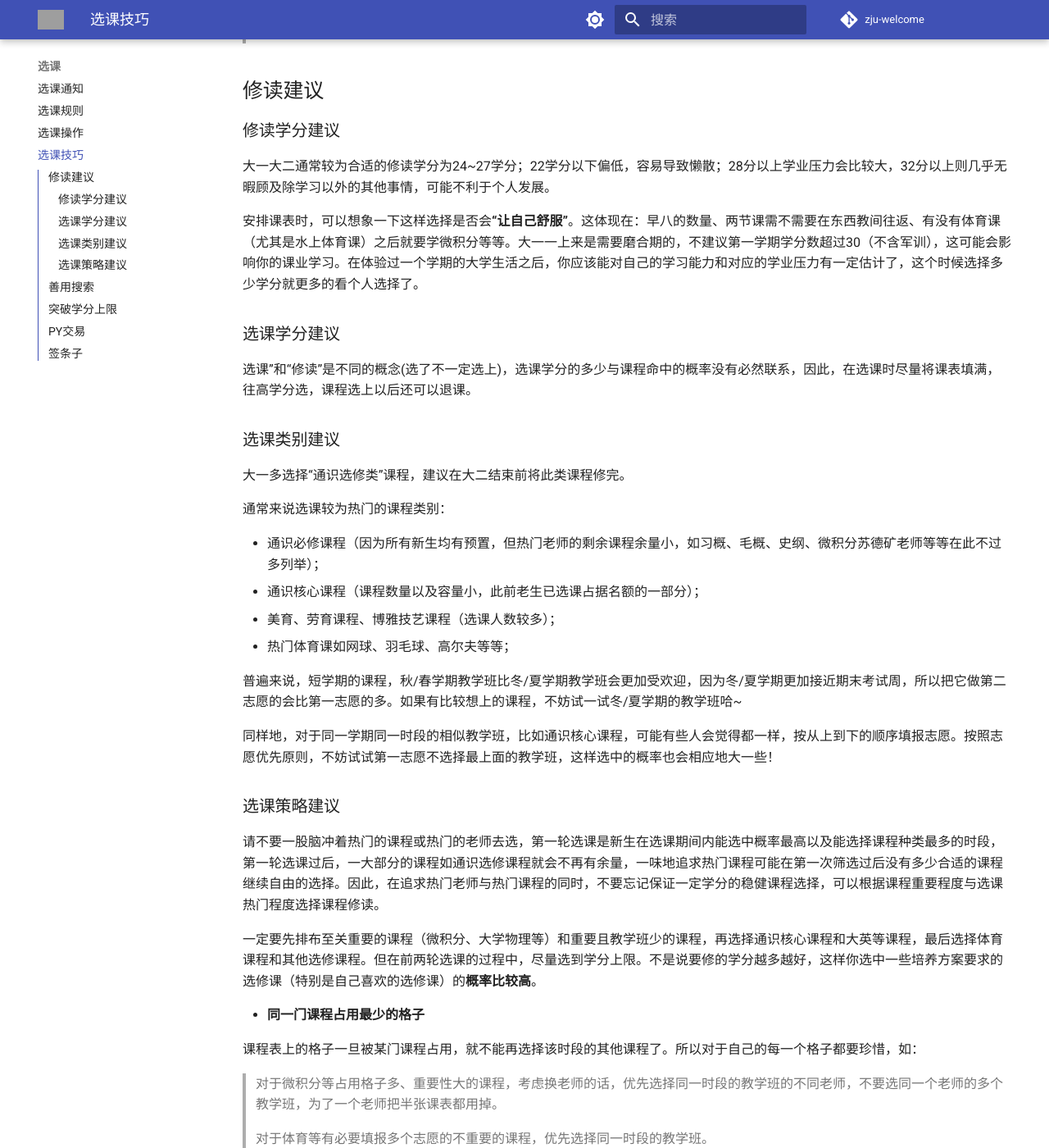
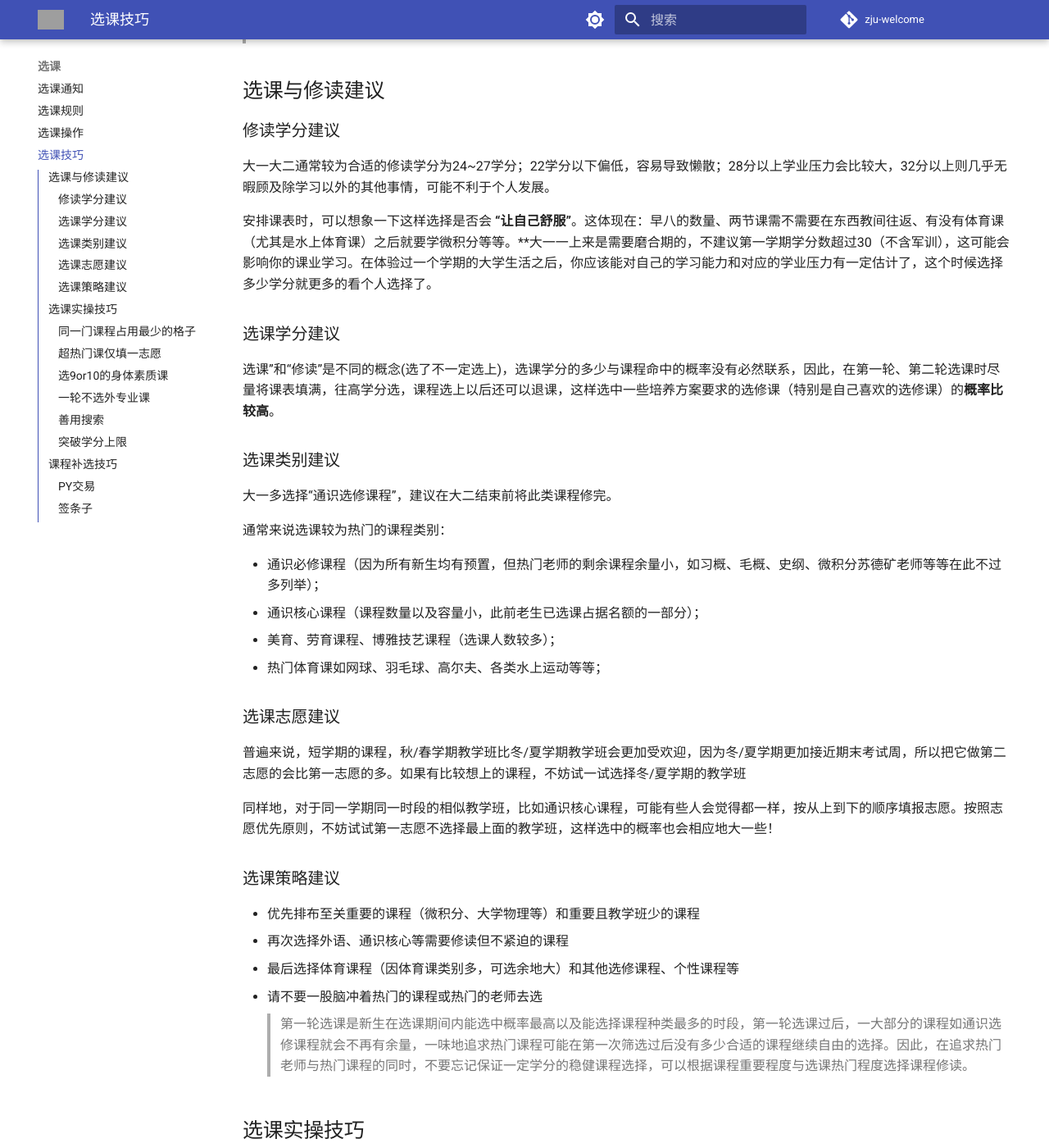
Before and after one commit to mini-full/zju-welcome, an MkDocs documentation site: the page built from docs/course_sys/tricks.md, in a window 1280 px wide and 1400 px high, scrolled down 293 px. Shown: the whole window at 82% size. Built offline with MkDocs 1.6.1 and Material for MkDocs 9.7.7, drawn with Linux system fonts in a browser that asks for light colours; plug-ins that fetch from the network failed and are left out; comment, search, counter and statistics services are not loaded; some of the changed text lies outside the part shown; grey boxes are pictures that could not be loaded.

Commit message:
优化选课建议的结构和表述 (#96)

```diff
--- a/docs/course_sys/tricks.md
+++ b/docs/course_sys/tricks.md
@@ -4,81 +4,87 @@
 >
 > 其实在这里再多的选课建议也是尽可能多的综合不同课程与学院的情况，与实际选课可能发生一定出入，在参考本选课建议的同时，最好的办法还是在第一轮选课期间虚心请教你们所在的学长组学长学姐，相信他们会很愿意用自己的专业经历给你们最好的建议！
 
-## 修读建议
+## 选课与修读建议
 
 ### 修读学分建议
 
 大一大二通常较为合适的修读学分为24~27学分；22学分以下偏低，容易导致懒散；28分以上学业压力会比较大，32分以上则几乎无暇顾及除学习以外的其他事情，可能不利于个人发展。
 
-安排课表时，可以想象一下这样选择是否会**“让自己舒服”**。这体现在：早八的数量、两节课需不需要在东西教间往返、有没有体育课（尤其是水上体育课）之后就要学微积分等等。大一一上来是需要磨合期的，不建议第一学期学分数超过30（不含军训），这可能会影响你的课业学习。在体验过一个学期的大学生活之后，你应该能对自己的学习能力和对应的学业压力有一定估计了，这个时候选择多少学分就更多的看个人选择了。
+安排课表时，可以想象一下这样选择是否会 **“让自己舒服”**。这体现在：早八的数量、两节课需不需要在东西教间往返、有没有体育课（尤其是水上体育课）之后就要学微积分等等。**大一一上来是需要磨合期的，不建议第一学期学分数超过30（不含军训），这可能会影响你的课业学习。在体验过一个学期的大学生活之后，你应该能对自己的学习能力和对应的学业压力有一定估计了，这个时候选择多少学分就更多的看个人选择了。
 
 ### 选课学分建议
 
-选课”和“修读”是不同的概念(选了不一定选上)，选课学分的多少与课程命中的概率没有必然联系，因此，在选课时尽量将课表填满，往高学分选，课程选上以后还可以退课。
+选课”和“修读”是不同的概念(选了不一定选上)，选课学分的多少与课程命中的概率没有必然联系，因此，在第一轮、第二轮选课时尽量将课表填满，往高学分选，课程选上以后还可以退课，这样选中一些培养方案要求的选修课（特别是自己喜欢的选修课）的**概率比较高**。
 
 ### 选课类别建议
 
-大一多选择“通识选修类”课程，建议在大二结束前将此类课程修完。
+大一多选择“通识选修课程”，建议在大二结束前将此类课程修完。
 
 通常来说选课较为热门的课程类别：
 
 - 通识必修课程（因为所有新生均有预置，但热门老师的剩余课程余量小，如习概、毛概、史纲、微积分苏德矿老师等等在此不过多列举）；
 - 通识核心课程（课程数量以及容量小，此前老生已选课占据名额的一部分）；
 - 美育、劳育课程、博雅技艺课程（选课人数较多）；
-- 热门体育课如网球、羽毛球、高尔夫等等；
+- 热门体育课如网球、羽毛球、高尔夫、各类水上运动等等；
 
-普遍来说，短学期的课程，秋/春学期教学班比冬/夏学期教学班会更加受欢迎，因为冬/夏学期更加接近期末考试周，所以把它做第二志愿的会比第一志愿的多。如果有比较想上的课程，不妨试一试冬/夏学期的教学班哈~
+### 选课志愿建议
+
+普遍来说，短学期的课程，秋/春学期教学班比冬/夏学期教学班会更加受欢迎，因为冬/夏学期更加接近期末考试周，所以把它做第二志愿的会比第一志愿的多。如果有比较想上的课程，不妨试一试选择冬/夏学期的教学班
 
 同样地，对于同一学期同一时段的相似教学班，比如通识核心课程，可能有些人会觉得都一样，按从上到下的顺序填报志愿。按照志愿优先原则，不妨试试第一志愿不选择最上面的教学班，这样选中的概率也会相应地大一些！
 
 ### 选课策略建议
 
-请不要一股脑冲着热门的课程或热门的老师去选，第一轮选课是新生在选课期间内能选中概率最高以及能选择课程种类最多的时段，第一轮选课过后，一大部分的课程如通识选修课程就会不再有余量，一味地追求热门课程可能在第一次筛选过后没有多少合适的课程继续自由的选择。因此，在追求热门老师与热门课程的同时，不要忘记保证一定学分的稳健课程选择，可以根据课程重要程度与选课热门程度选择课程修读。
+- 优先排布至关重要的课程（微积分、大学物理等）和重要且教学班少的课程
+- 再次选择外语、通识核心等需要修读但不紧迫的课程
+- 最后选择体育课程（因体育课类别多，可选余地大）和其他选修课程、个性课程等
+- 请不要一股脑冲着热门的课程或热门的老师去选
+  > 第一轮选课是新生在选课期间内能选中概率最高以及能选择课程种类最多的时段，第一轮选课过后，一大部分的课程如通识选修课程就会不再有余量，一味地追求热门课程可能在第一次筛选过后没有多少合适的课程继续自由的选择。因此，在追求热门老师与热门课程的同时，不要忘记保证一定学分的稳健课程选择，可以根据课程重要程度与选课热门程度选择课程修读。
 
-一定要先排布至关重要的课程（微积分、大学物理等）和重要且教学班少的课程，再选择通识核心课程和大英等课程，最后选择体育课程和其他选修课程。但在前两轮选课的过程中，尽量选到学分上限。不是说要修的学分越多越好，这样你选中一些培养方案要求的选修课（特别是自己喜欢的选修课）的**概率比较高**。
+## 选课实操技巧
 
-- **同一门课程占用最少的格子**
+### 同一门课程占用最少的格子
 
 课程表上的格子一旦被某门课程占用，就不能再选择该时段的其他课程了。所以对于自己的每一个格子都要珍惜，如：
 
-> 对于微积分等占用格子多、重要性大的课程，考虑换老师的话，优先选择同一时段的教学班的不同老师，不要选同一个老师的多个教学班，为了一个老师把半张课表都用掉。
->
-> 对于体育等有必要填报多个志愿的不重要的课程，优先选择同一时段的教学班。
+- 对于微积分等占用格子多、重要性大的课程，如考虑更换老师，优先选择同一时段的教学班的不同老师，不要选同一个老师的多个教学班，为了一个老师把半张课表都用掉。
 
-- **超热门课仅填一志愿**
+- 对于体育等有必要填报多个志愿的不重要的课程，优先选择同一时段的教学班。
+
+### 超热门课仅填一志愿
 
 对于每个教学班都非常热门且时段不同的课程（如职业生涯规划的某热门老师的教学班），只填报一个志愿即可。不建议填报多志愿。（当然可以填同一时间不同老师的志愿。）
 
-- **选9or10的身体素质课**
+### 选9or10的身体素质课
 
 因为11-13节能选的课相对比较多（一般为通识选修课），如果选11、12节的身体素质课，会把春夏那一时段两次通识选修的格子都占掉。当然，也可以考虑在第一轮选课不选择身体素质课，先留格子给热门课程，在之后的轮次再选择。
 
-- **一轮不选外专业课**
+### 一轮不选外专业课
 
 对于其他专业的专业课程，在第一轮选课时非本专业是不进行筛选的。第一轮选课时先不要选择这些课程，先用这些格子选别的课程，第二轮开始再选择。
 
-## 善用搜索
+### 善用搜索
 
 当你选课选到一定阶段时，就会发现课表已经塞不下课程了。明明学分还不到上限，课表也还有空间，却发现大多数课程都出现了时间冲突，找不到可以塞进空余时间的课程。这时候就需要善用搜索引擎中的“上课时间”，进行定向查找，如果有感兴趣的课程，如果有意向修读就可以加入课表。
 
-## 突破学分上限
+### 突破学分上限
 
 选课学分的上限是35（有辅修为40），但实际上，其上限是这样设定的：假如你选择的最后一门课使你的学分到了35分及以上，你就不能继续选了，否则可以。
+
 因此，在学分数不超过35分时还可以再选一门课，可以在选到34.5之后最后选一门未选上的大学分课（如通识核心课程），这样最后课表的学分数可以最大可能超过学分上限（低分定点选课同理）。如以下场景：
 
 > 你已经选择了33分的课程，还需选择5学分的A课程和1学分的B课程。若先选择A课程，则学分达到38，无法继续选课；若先选择B课程，学分为34，还能继续选A课程，学分最终达到39分，无法继续选课。
 
-## PY交易
+## 课程补选技巧
+
+### PY交易
 
 由低分定点选课衍生而出的概念和行为。若A选的学分太多，想退课，而B选的太少，需要低定，两人一拍即合，约好在某个时间（如凌晨一点），A退课（该时段允许退课），B马上选课，交易达成。
 
 > 出于好意的“交易”可以帮助学生选到自己想上的课程，互惠互利，但严禁进行任何营利行为！
 
-## 签条子
+### 签条子
 
-（签条子的本质其实是在老师同意的情况下进行特殊的补选，但对于当前大部分课程来说都已经不太适用，老师会官方的表示自己没有补选权力，需要自己按规定提交补选申请，所以个人推荐可以直接联系课程对应学院的教务处老师恳求补选通过hh，有余量求求教务处老师一般都愿意给你加进去的）
+> 签条子的本质其实是在老师同意的情况下进行特殊的补选，实际上不符合规定，但对于当前大部分课程来说都已经不太适用，老师会官方的表示自己没有补选权力，需要自己按规定提交补选申请，所以推荐可以直接联系课程对应学院的教务处老师恳求补选通过，有余量求求教务处老师一般都愿意加进去。一般而言，使用网上申请补选功能已经能满足大部分选课的要求。
 
 即用纸条写一张选课申请，内容涵盖：申请人姓名、申请课程名称、开课教师、开课时间、开课地点、开课学院、申请理由。在这门课上第一节课时到上课地点找开课老师签名，并将签名后的条子递交至开课学院教务处。若老师及教务处均同意申请，则该学院的教务处会将这门课直接加入你的课表。
-
-> “签条子”的行为实际上是不符合一定规程的，因此成功可能性因教师和学院而异。
-> 一般而言，使用网上申请补选功能已经能满足大部分选课的要求。
```
